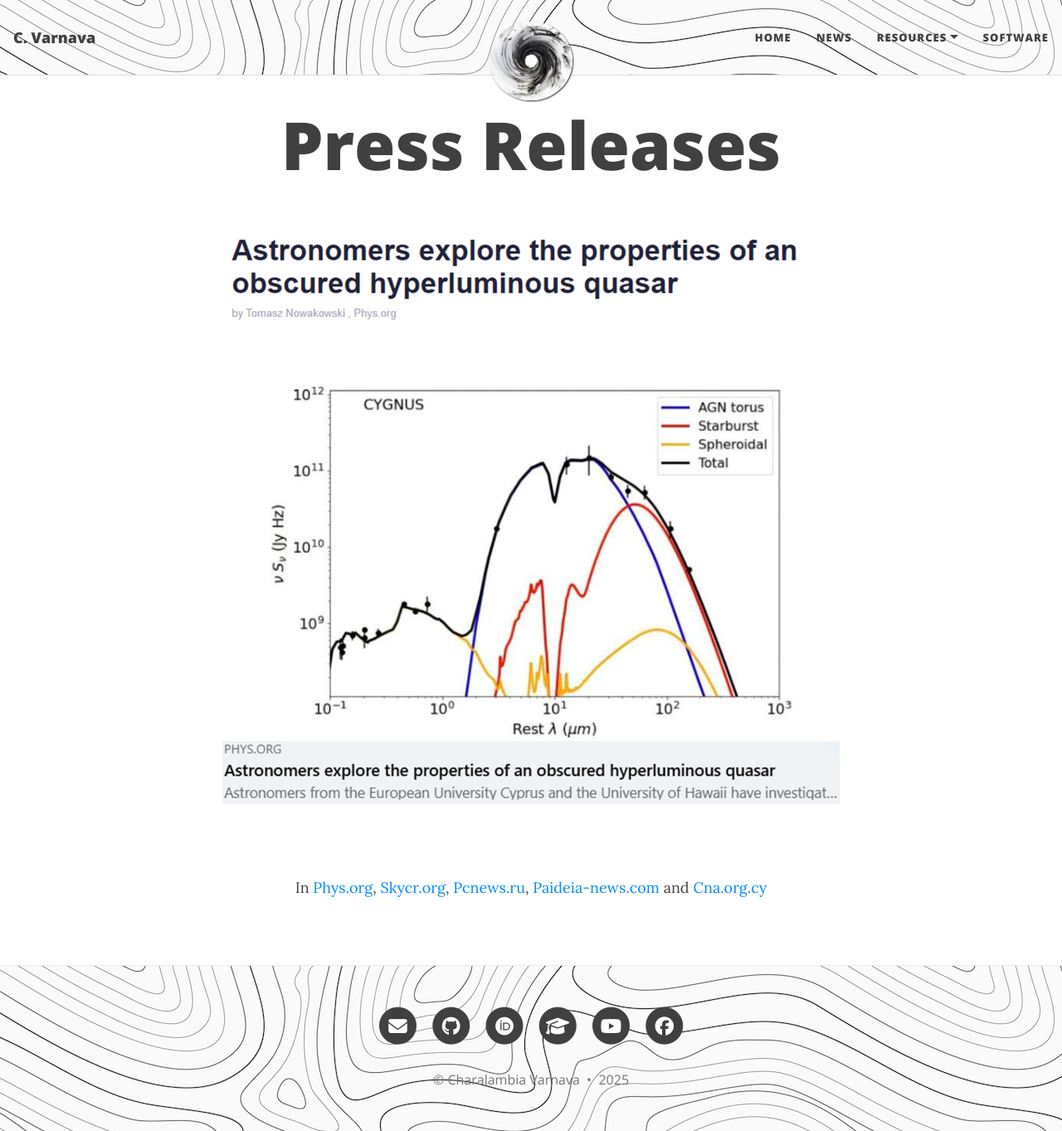
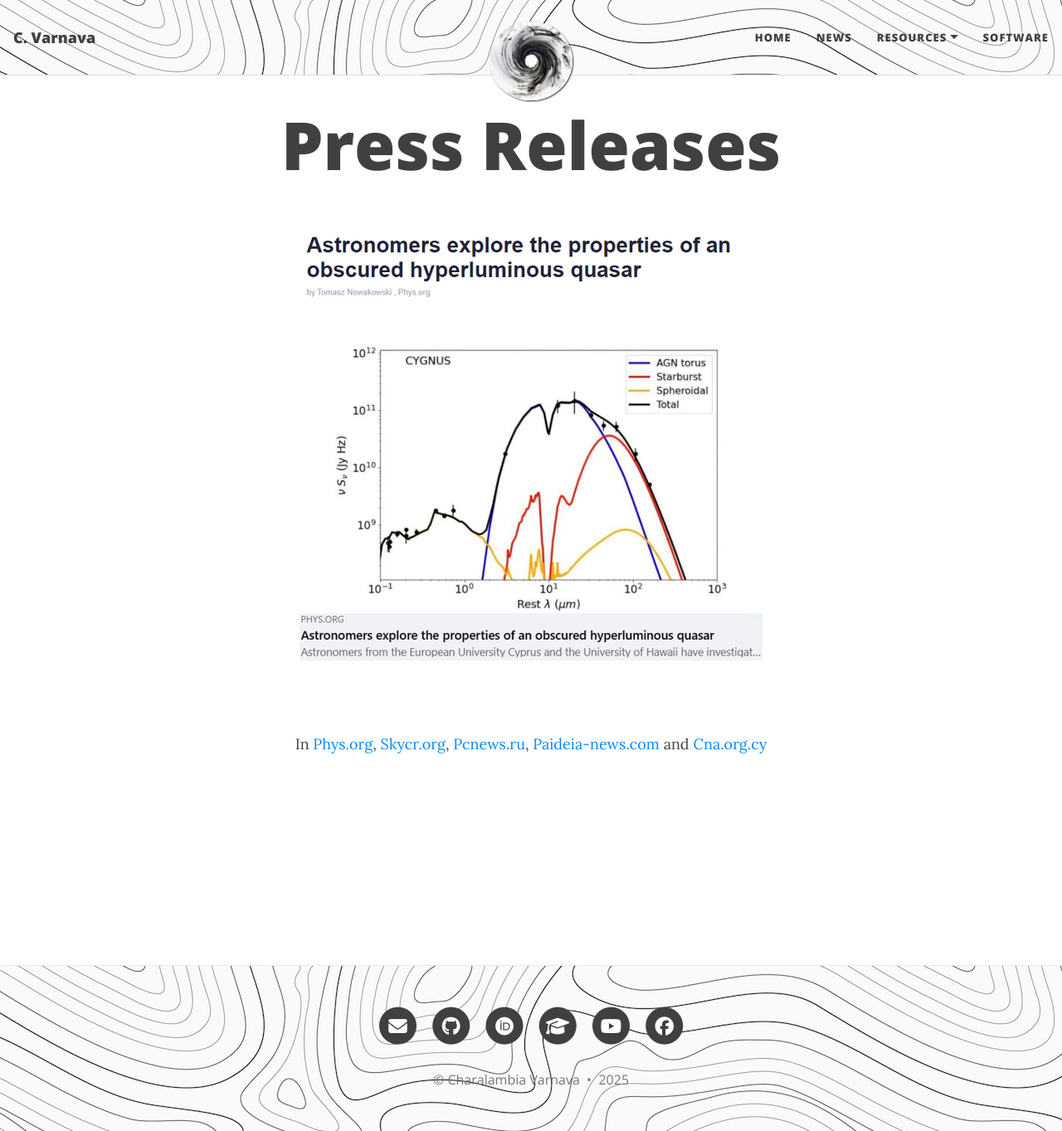
Before and after one commit to ch-var/ch-var.github.io, a Jekyll site: the page built from press_releases.html, in a window 1280 px wide and 1363 px high. Shown: the whole window at 83% size. Built offline with Jekyll 4.4.1, drawn with Linux system fonts in a browser that asks for light colours.

Commit message:
Update press_releases.html

```diff
--- a/press_releases.html
+++ b/press_releases.html
@@ -22,7 +22,7 @@ title: Press Releases
 
 <p align="center">
 <a href="https://phys.org/news/2024-10-astronomers-explore-properties-obscured-hyperluminous.html">
-<img src="/assets/img/press.png" width="80%" height="80%">
+<img src="/assets/img/press.png" width="60%" height="60%">
 </a>
 </p>
 <br>
```
